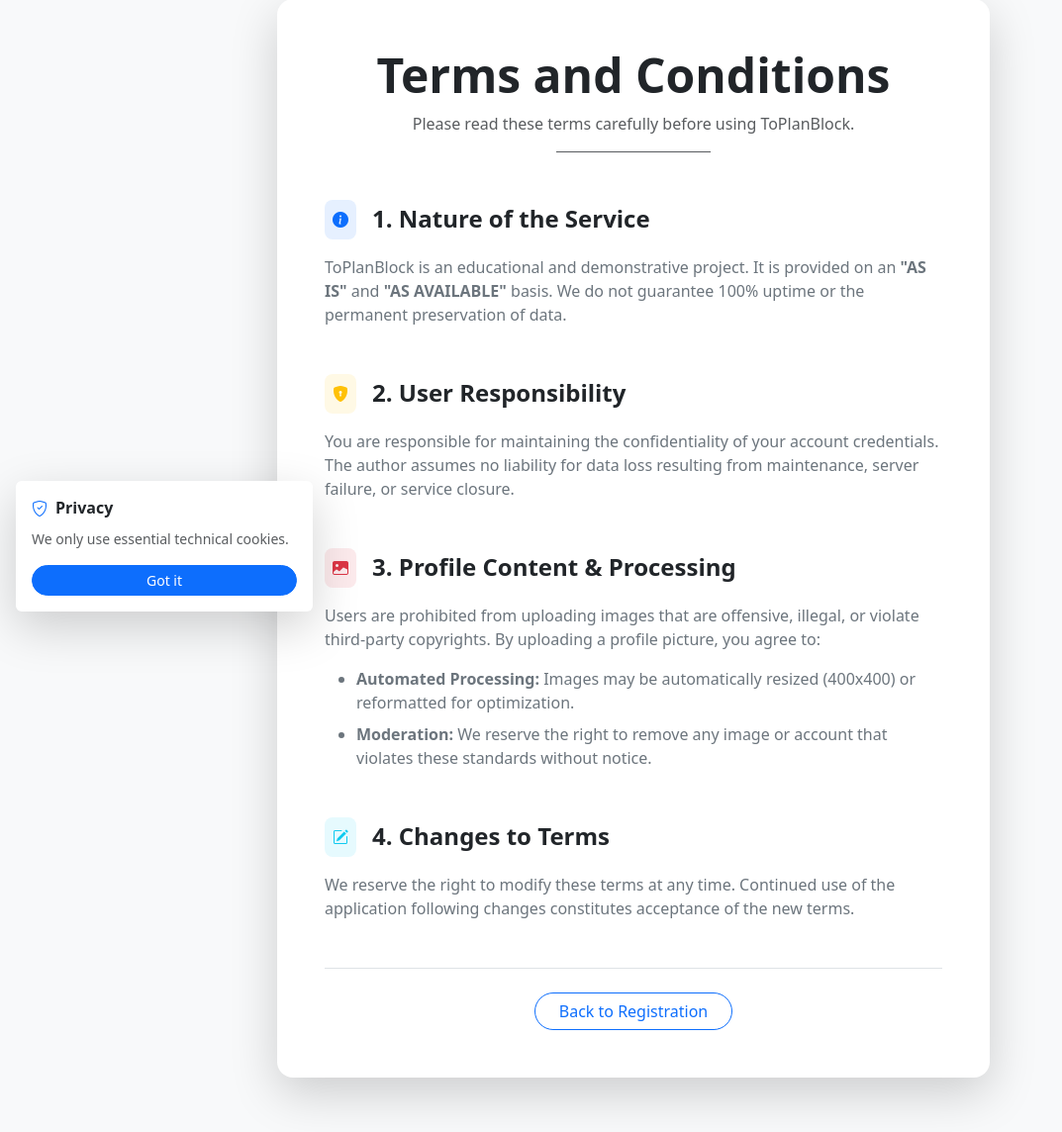
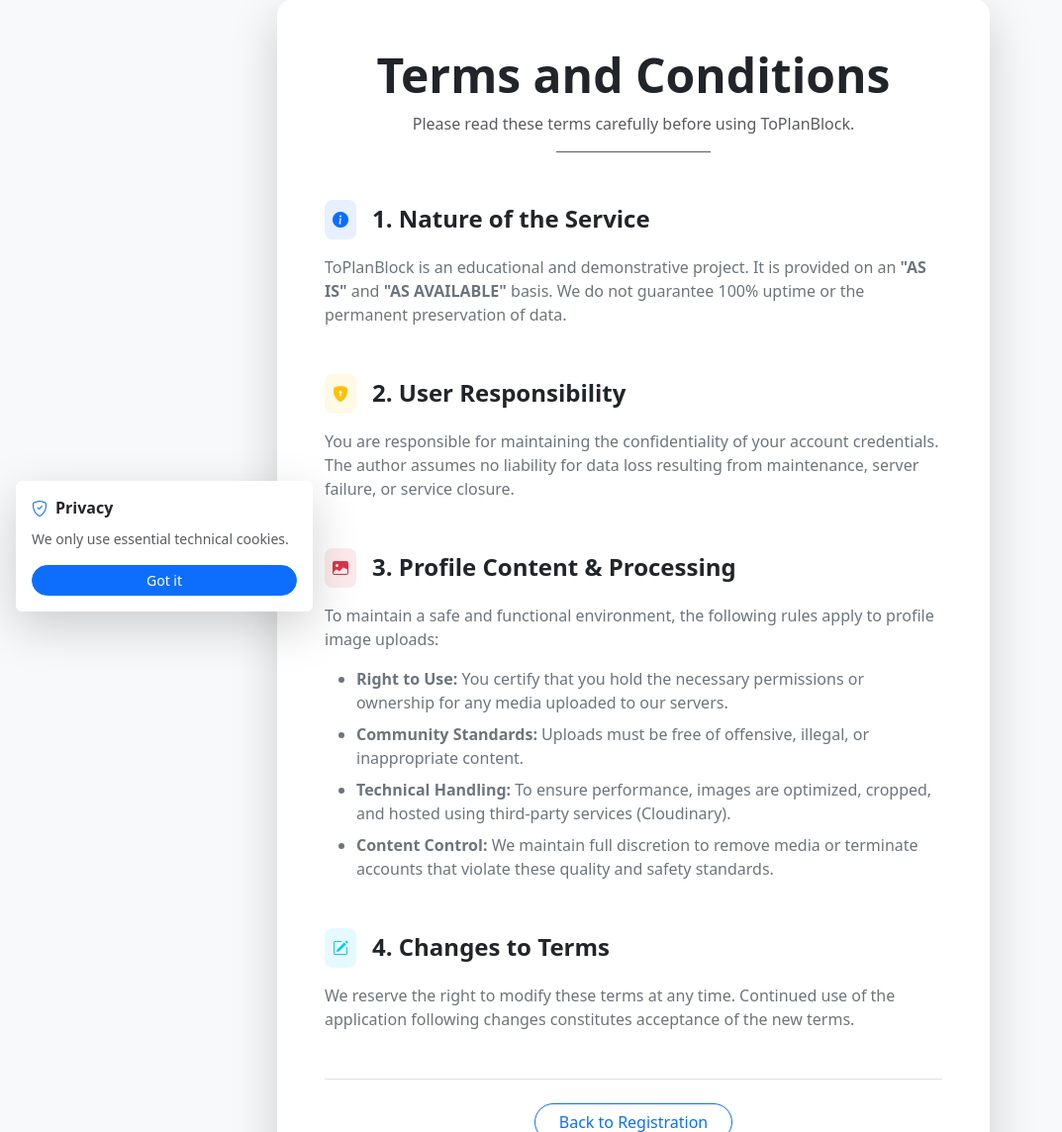
Before and after one commit to ErMichele/ToPlanBlock, a Flask app: page /terms in a window 1280 px wide. Shown: the part 146-1290 px from the top of the page at 99% size, without its empty margins (0-1073 px from the left). Run offline with Flask 3, Linux system fonts and the light colour scheme; some libraries are stand-ins or nearby versions.

Commit message:
Picture editing and SEO
* Updated picture rendering to display currently uploaded picture and added the unsaved check to the profile picture too

* The user can now crop his pfp on his own

* Added SEO

* Updated SEO

* Updated the LD Json

```diff
--- a/app.py
+++ b/app.py
@@ -165,8 +165,8 @@ def add_security_headers(response):
     nonce = getattr(g, 'nonce', '')
     response.headers['Content-Security-Policy'] = (
         f"default-src 'self'; "
-        f"script-src 'self' https://cdn.jsdelivr.net 'nonce-{nonce}'; "
-        f"style-src 'self' https://cdn.jsdelivr.net 'unsafe-inline'; "
+        f"script-src 'self' https://cdn.jsdelivr.net https://cdnjs.cloudflare.com 'nonce-{nonce}'; "
+        f"style-src 'self' https://cdn.jsdelivr.net https://cdnjs.cloudflare.com 'unsafe-inline'; "
         f"font-src 'self' https://cdn.jsdelivr.net; "
         f"img-src 'self' data: https://res.cloudinary.com; "
         f"connect-src 'self' https://api.github.com https://cdn.jsdelivr.net; "
--- a/templates/base.html
+++ b/templates/base.html
@@ -6,9 +6,51 @@
 <head>
   <meta charset="UTF-8">
   <meta name="viewport" content="width=device-width, initial-scale=1">
-  <title>{% block title %}ToPlanBlock{% endblock %}</title>
-  <link href="https://cdn.jsdelivr.net/npm/bootstrap@5.3.2/dist/css/bootstrap.min.css" rel="stylesheet">
-  <link rel="stylesheet" href="https://cdn.jsdelivr.net/npm/bootstrap-icons@1.11.3/font/bootstrap-icons.min.css">
+
+  <title>{% block title %}ToPlanBlock — Task Manager by ErMichele{% endblock %}</title>
+
+  <meta name="description" content="ToPlanBlock — A clean, efficient task manager with categories, progress tracking, and smart filtering. Built as an educational project by ErMichele.">
+  <meta name="keywords" content="ToPlanBlock, task manager, todo app, productivity, planner, categories, student project, ErMichele">
+  <meta name="author" content="Michele Acciuffi (ErMichele)">
+  <link rel="canonical" href="{{ request.url }}">
+
+  <meta name="robots" content="index, follow">
+  <meta name="googlebot" content="index, follow">
+
+  <meta property="og:title" content="ToPlanBlock — Organize Your Tasks Smarter">
+  <meta property="og:description" content="A modern task manager with categories, filtering, and progress tracking. Built by ErMichele.">
+  <meta property="og:type" content="website">
+  <meta property="og:url" content="{{ request.url }}">
+  <meta property="og:image" content="{{ url_for('static', filename='favicon.png', _external=True) }}">
+  <meta property="og:site_name" content="ToPlanBlock">
+
+  <meta name="twitter:card" content="summary_large_image">
+  <meta name="twitter:title" content="ToPlanBlock — Smart Task Manager">
+  <meta name="twitter:description" content="A clean and intuitive task manager built by ErMichele.">
+  <meta name="twitter:image" content="{{ url_for('static', filename='favicon.png', _external=True) }}">
+
+  <script type="application/ld+json">
+  {
+    "@context": "https://schema.org",
+    "@type": "SoftwareApplication",
+    "name": "ToPlanBlock",
+    "alternateName": "ToPlanBlock Task Manager",
+    "applicationCategory": "Productivity",
+    "operatingSystem": "Web",
+    "creator": {
+      "@type": "Person",
+      "name": "Michele Acciuffi",
+      "alternateName": "ErMichele",
+      "url": "https://ermichele.github.io/"
+    },
+    "description": "A clean, efficient task manager with categories, progress tracking, and smart filtering.",
+    "url": "{{ request.url_root }}",
+    "image": "{{ url_for('static', filename='favicon.png', _external=True) }}",
+    "codeRepository": "https://github.com/ermichele/toplanblock",
+    "license": "https://opensource.org/licenses/MIT"
+  }
+  </script>
+
   <script nonce="{{ g.nonce }}">
     (function () {
       const html = document.documentElement;
@@ -19,7 +61,12 @@
       }
     })();
   </script>
+
+  <link href="https://cdn.jsdelivr.net/npm/bootstrap@5.3.2/dist/css/bootstrap.min.css" rel="stylesheet">
+  <link rel="stylesheet" href="https://cdn.jsdelivr.net/npm/bootstrap-icons@1.11.3/font/bootstrap-icons.min.css">
   <script src="https://cdn.jsdelivr.net/npm/bootstrap@5.3.2/dist/js/bootstrap.bundle.min.js"></script>
+  <link rel="stylesheet" href="https://cdnjs.cloudflare.com/ajax/libs/cropperjs/1.6.1/cropper.min.css">
+  <script src="https://cdnjs.cloudflare.com/ajax/libs/cropperjs/1.6.1/cropper.min.js"></script>
   <link rel="stylesheet" href="{{ url_for('static', filename='css/style.css')}}">
   <link rel="icon" type="image/png" href="{{ url_for('static', filename='favicon.png') }}">
 </head>
@@ -116,6 +163,10 @@
     </div>
   </div>
 
+  <div id="loading-overlay" class="d-none position-fixed top-0 start-0 w-100 h-100 d-flex justify-content-center align-items-center" style="background: rgba(0,0,0,0.15); backdrop-filter: blur(4px); z-index: 9999;">
+    <div class="spinner-border text-primary" role="status" style="width: 3rem; height: 3rem;"></div>
+  </div>
+
   <script src="{{ url_for('static', filename='js/main.js') }}"></script>
 </body>
 
--- a/templates/terms.html
+++ b/templates/terms.html
@@ -39,10 +39,12 @@
                             </div>
                             <h4 class="fw-bold mb-0">3. Profile Content & Processing</h4>
                         </div>
-                        <p class="text-secondary">Users are prohibited from uploading images that are offensive, illegal, or violate third-party copyrights. By uploading a profile picture, you agree to:</p>
+                        <p class="text-secondary">To maintain a safe and functional environment, the following rules apply to profile image uploads:</p>
                         <ul class="text-secondary">
-                            <li class="mb-2"><strong>Automated Processing:</strong> Images may be automatically resized (400x400) or reformatted for optimization.</li>
-                            <li><strong>Moderation:</strong> We reserve the right to remove any image or account that violates these standards without notice.</li>
+                            <li class="mb-2"><strong>Right to Use:</strong> You certify that you hold the necessary permissions or ownership for any media uploaded to our servers.</li>
+                            <li class="mb-2"><strong>Community Standards:</strong> Uploads must be free of offensive, illegal, or inappropriate content.</li>
+                            <li class="mb-2"><strong>Technical Handling:</strong> To ensure performance, images are optimized, cropped, and hosted using third-party services (Cloudinary).</li>
+                            <li class="mb-2"><strong>Content Control:</strong> We maintain full discretion to remove media or terminate accounts that violate these quality and safety standards.</li>
                         </ul>
                     </section>
 
```
Also changed, not shown: static/js/account.js (+70 -2 lines), templates/account.html (+21 -2 lines).
